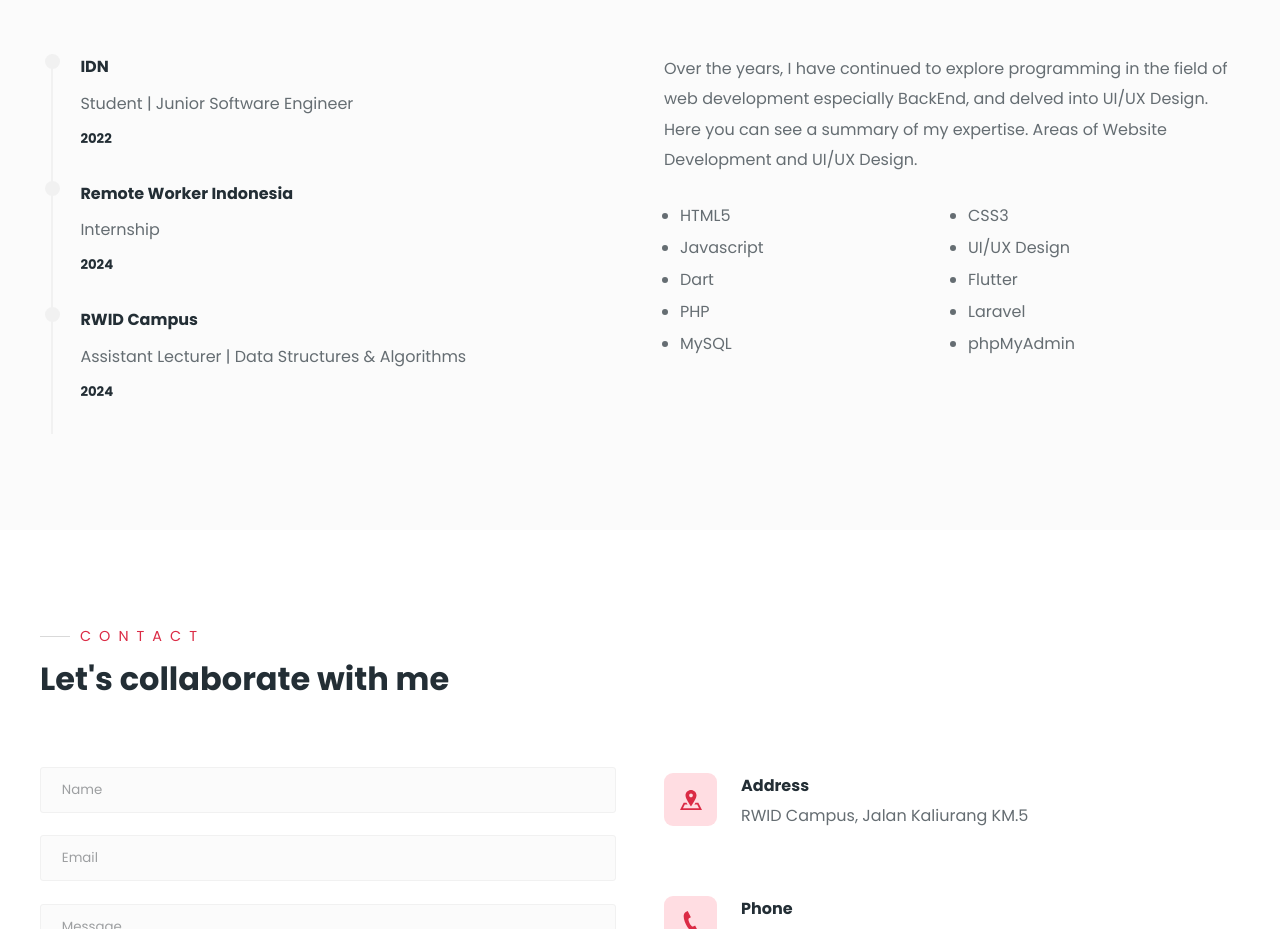
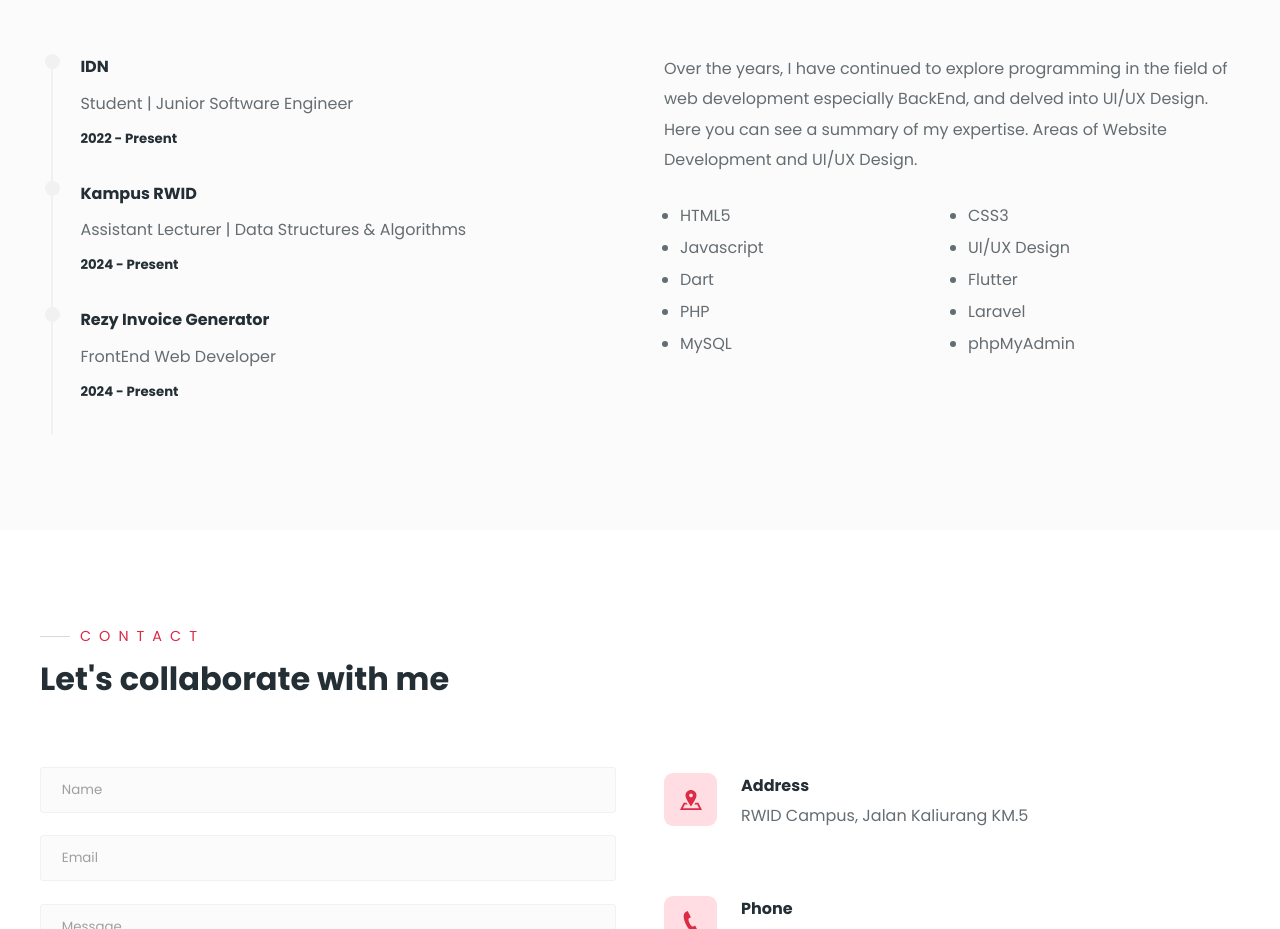
Before and after one commit to raffliarraqina/newprofile, a plain HTML site: page index.html in a window 1280 px wide. Shown: the part 3880-4809 px from the top of the page. Drawn offline with Linux system fonts and the light colour scheme.

Commit message:
portfolio update 4

```diff
--- a/index.html
+++ b/index.html
@@ -392,27 +392,29 @@
             <div class="experience-info">
               <h4 class="experience-title">IDN</h4>
               <p>Student | Junior Software Engineer</p>
-              <h5 class="experience-years">2022</h5>
+              <h5 class="experience-years">2022 - Present</h5>
             </div>
           </div>
+
           <div class="experience">
             <div class="line">
               <div></div>
             </div>
             <div class="experience-info">
-              <h4 class="experience-title">Remote Worker Indonesia</h4>
-              <p>Internship</p>
-              <h5 class="experience-years">2024</h5>
+              <h4 class="experience-title">Kampus RWID</h4>
+              <p>Assistant Lecturer | Data Structures & Algorithms</p>
+              <h5 class="experience-years">2024 - Present</h5>
             </div>
           </div>
+
           <div class="experience">
             <div class="line">
               <div></div>
             </div>
             <div class="experience-info">
-              <h4 class="experience-title">RWID Campus</h4>
-              <p>Assistant Lecturer | Data Structures & Algorithms</p>
-              <h5 class="experience-years">2024</h5>
+              <h4 class="experience-title">Rezy Invoice Generator</h4>
+              <p>FrontEnd Web Developer</p>
+              <h5 class="experience-years">2024 - Present</h5>
             </div>
           </div>
         </div>
```
